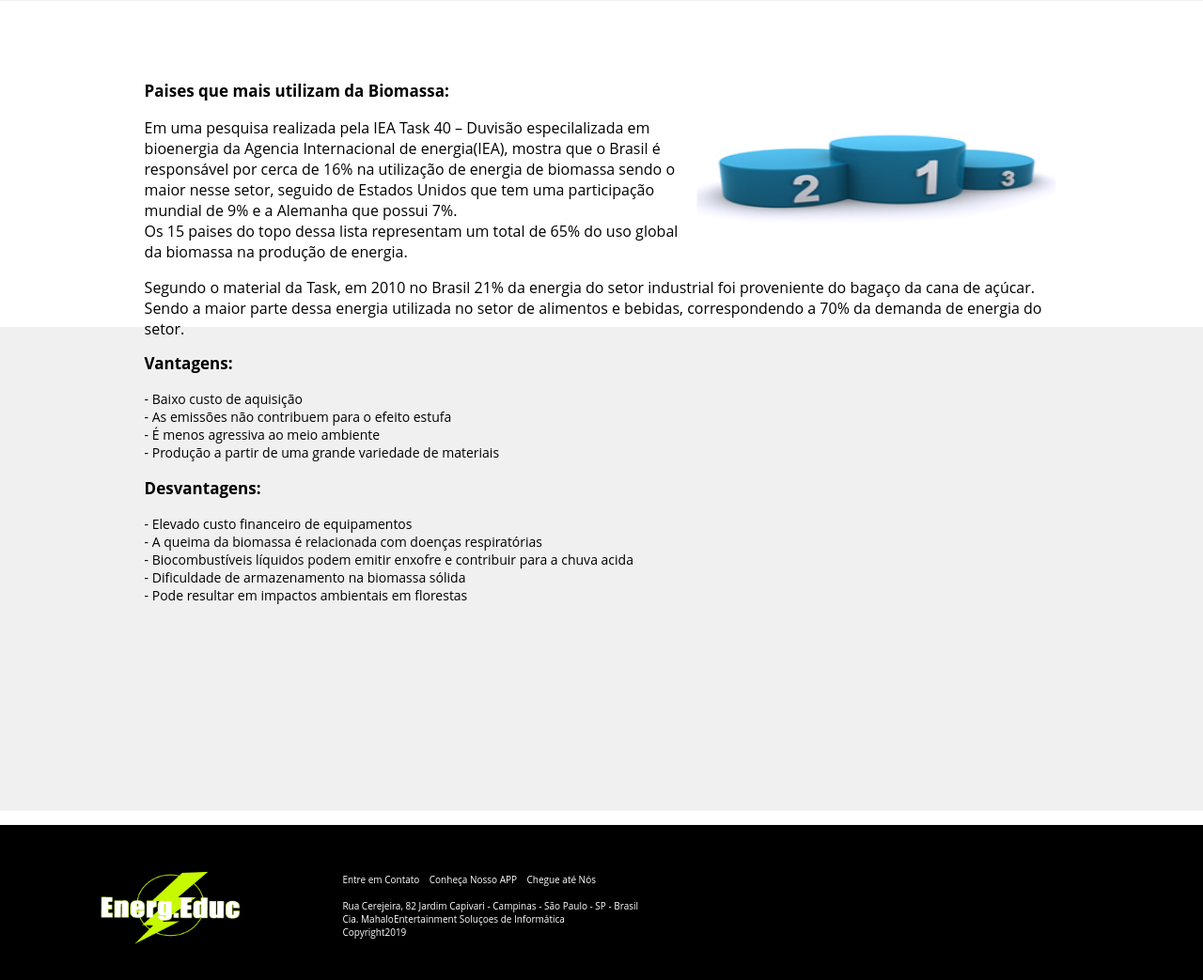
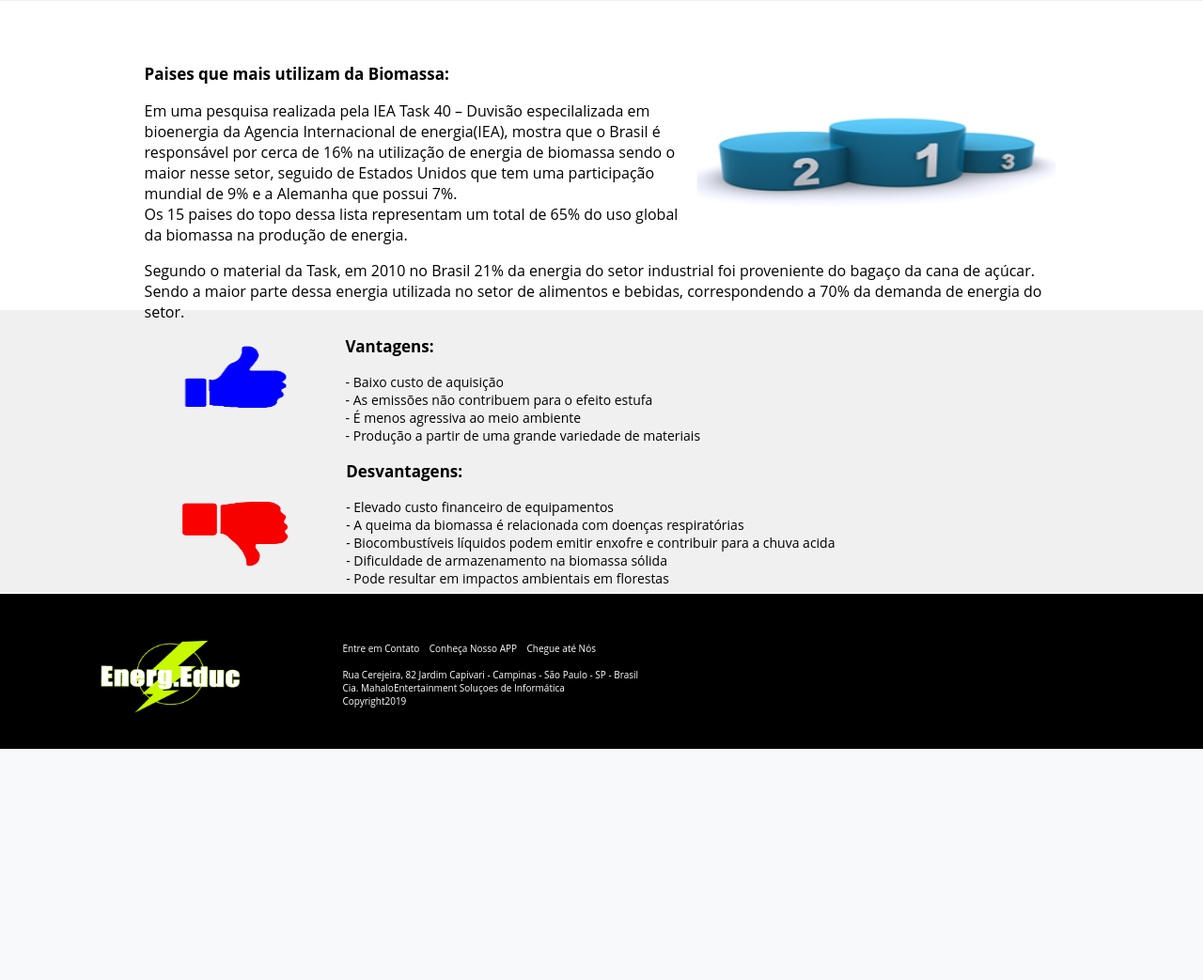
Before and after one commit to HugoVec/EnergiaR, a PHP site: page /Biomassa.html in a window 1280 px wide. Shown: the part 1254-2297 px from the top of the page at 94% size. After the commit the page ends 2051 px from the top, so only its background shows below. Run offline with PHP 8.4, Linux system fonts and the light colour scheme.

Commit message:
Ele MORREU? 4.5
SE FODE OTARIO

```diff
--- a/SiteEnergiaR/WebContent/Biomassa.html
+++ b/SiteEnergiaR/WebContent/Biomassa.html
@@ -121,7 +121,8 @@
 
 		</div>
 
-		<div class="div2Biomassa">
+		<div class="div2Biomassa" style="height:280px">
+			<img id="Geotermica_4" src="Imagem\Geotermica_4.png" alt="Vantagens">
 			<p class="b1"><b>Vantagens:</b></p>
 
 			<p class="a1">
@@ -130,7 +131,7 @@
 				- É menos agressiva ao meio ambiente<br>
 				- Produção a partir de uma grande variedade de materiais<br>
 			</p>
-
+			<img id="Geotermica_5" src="Imagem\Geotermica_5.png" alt="Desvantagens">
 			<p class="b1"><b>Desvantagens:</b></p>
 
 			<p class="a1">
--- a/SiteEnergiaR/WebContent/CSS/Paginas.css
+++ b/SiteEnergiaR/WebContent/CSS/Paginas.css
@@ -115,7 +115,7 @@
   padding: 10px;
   height:495px;
   background-color: #f0f0f0;;
-  margin-bottom: 15px;
+  margin-bottom: -8px;
   text-align: right;
   padding-left: 12%;
   padding-right: 12%;
--- a/SiteEnergiaR/WebContent/Ondas.html
+++ b/SiteEnergiaR/WebContent/Ondas.html
@@ -84,13 +84,13 @@
 	</div>
 
 	<div class="terceiraDiv">
-		<img id="onda3" src="Imagem/Onda.jpg" alt="Ondas">
+		<img id="Geotermica_4" src="Imagem\Geotermica_4.png" alt="Vantagens">
 			<p><b>Vantagens:</b></p>
 
 			<p>É uma energia renovável.</p>
 			<p>Não produz qualquer tipo de poluição.</p>
 			<p>Estão menos dependentes das condições da costa.</p>
-
+		<img id="Geotermica_5" src="Imagem\Geotermica_5.png" alt="Desvantagens" style="margin-bottom:15px;">
 			<p><b>Desvantagens:</b></p>
 
 			<p>Instalações de potência reduzida;</p>
```
